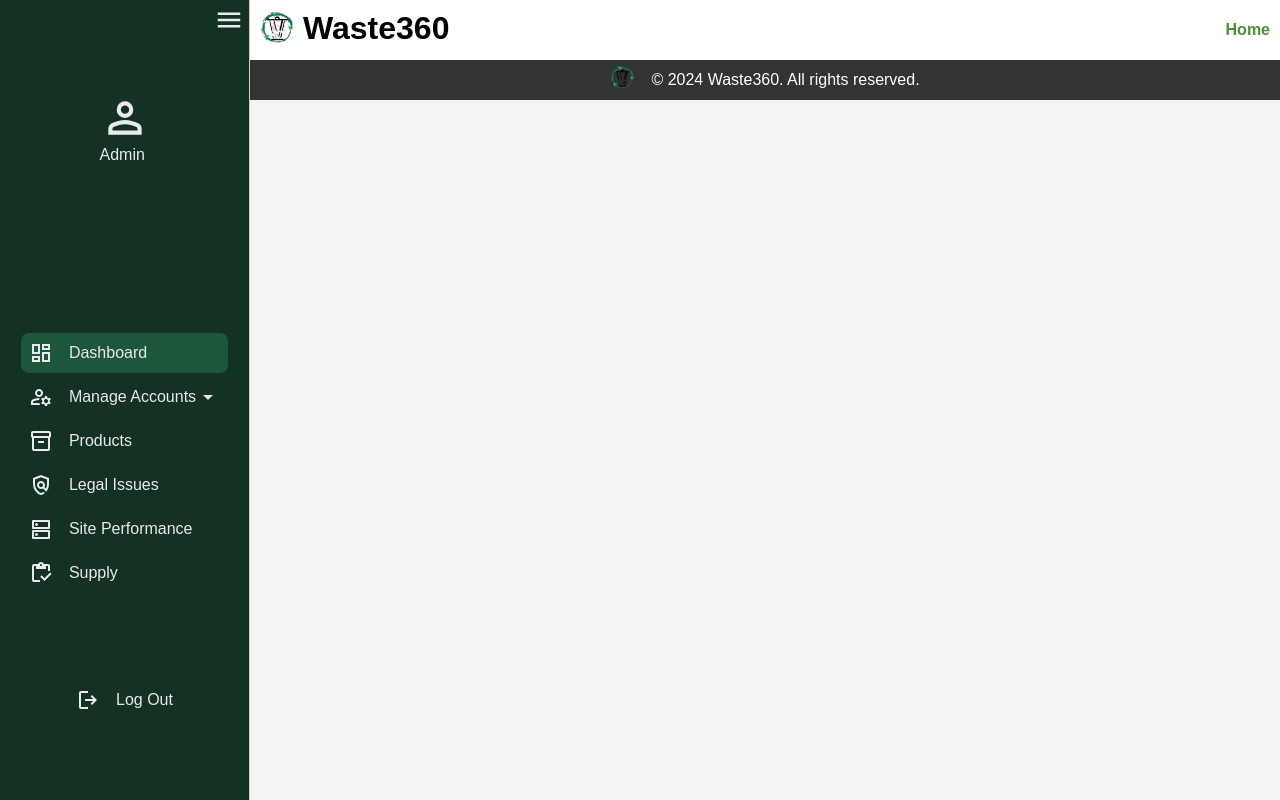
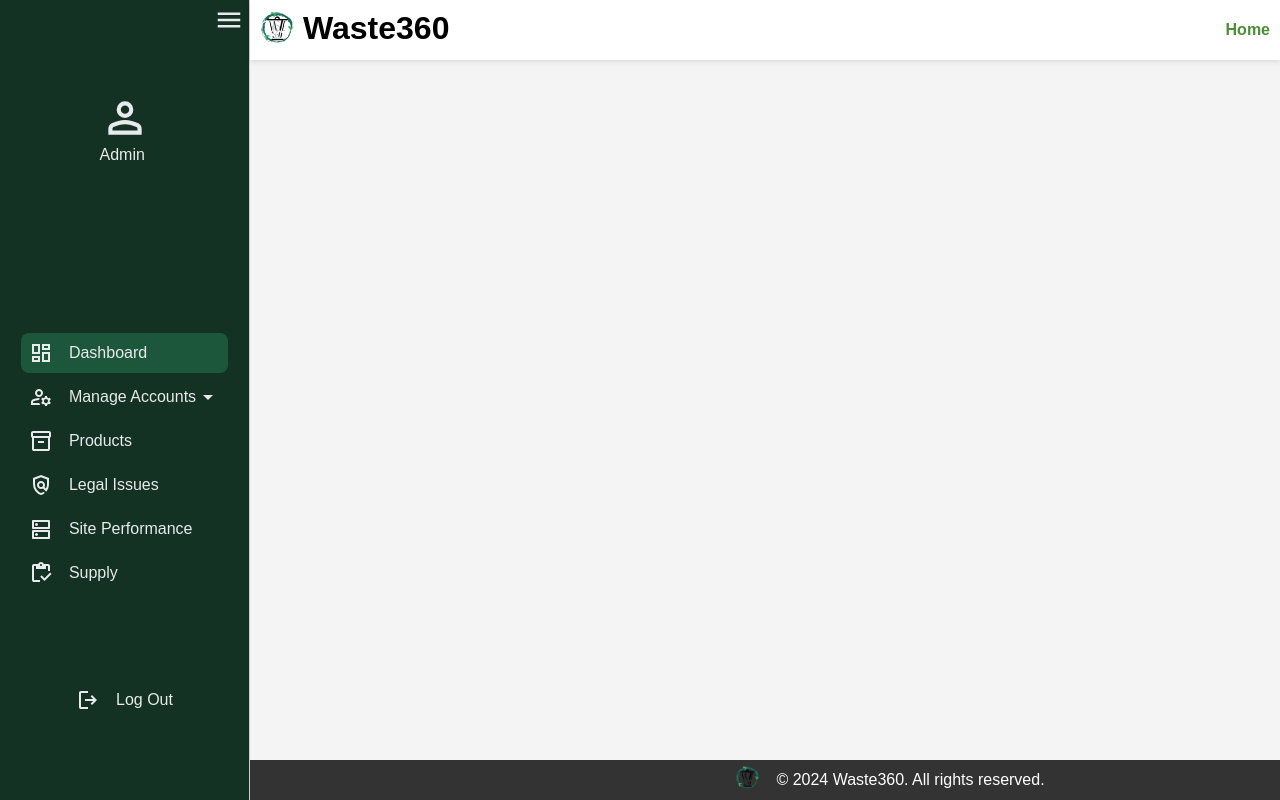
Before and after one commit to lakindukivin/CS45, a PHP site: page /html/home.html in a window 1280 px wide. Run offline with PHP 8.4, Linux system fonts and the light colour scheme.

Commit message:
Update common.css

```diff
--- a/src/roles/admin/styles/common.css
+++ b/src/roles/admin/styles/common.css
@@ -13,8 +13,13 @@
     min-height: 100vh;
     display: grid;
     grid-template-columns: auto 1fr;
-        background-color: #f4f4f4;
+    background-color: #f4f4f4;
 }
+
+main {
+    position: relative;
+}
+
 h2 {
     text-align: center;
     margin-bottom: 20px;
@@ -66,6 +71,9 @@
     background-color: #333;
     color: #fff;
     height: 5vh;
+    position: fixed;
+    bottom: 0;
+    width: 100%;
 }
 
 footer .logo {
```
